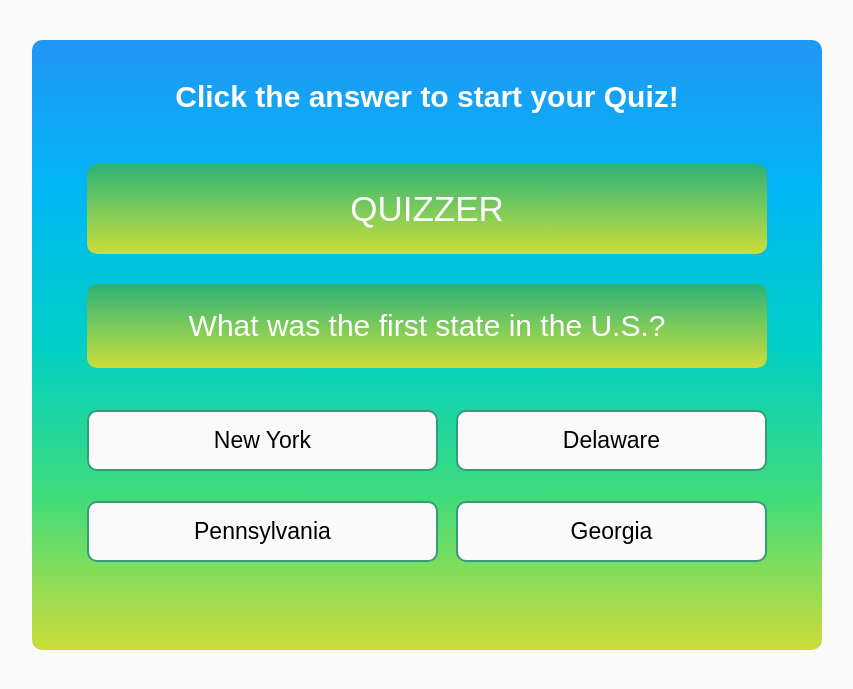
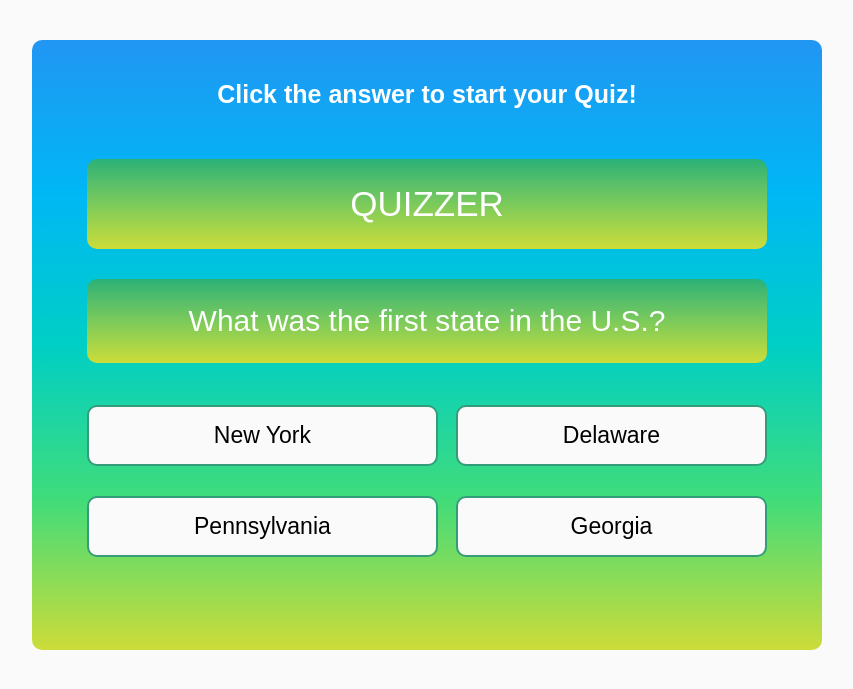
Before and after one commit to dweber0001/dweber0001.github.io, a Jekyll site: the page Quizzer/index.html, which Jekyll copies as it is, in a window 1280 px wide. Shown: the top 689 px of the page, without its empty margins (213-1066 px from the left). Built offline with Jekyll 4.4.1, drawn with Linux system fonts in a browser that asks for light colours.

Commit message:
Update index.html

```diff
--- a/Quizzer/index.html
+++ b/Quizzer/index.html
@@ -10,7 +10,7 @@
 
   <body>
 
-    <h2 style="margin: 35px auto; font-size: 30px; color: white;">Click the answer to start your Quiz!</h2>
+    <h2 style="margin: 35px auto; font-size: 25px; color: white;">Click the answer to start your Quiz!</h2>
 
 
 <!-- (B) QUIZ CONTAINER -->
```
